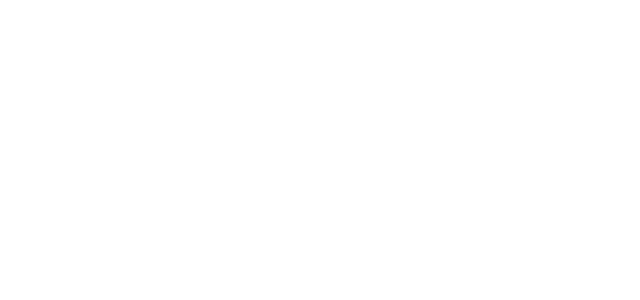
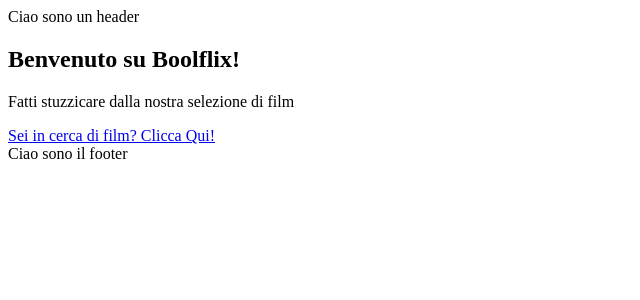
Before and after one commit to emanuelesguerzo/webapp-react, a React (Vite) app: page / in a window 1280 px wide. Before the commit this address had no page. Shown: the top 300 px of the page, without its empty margins (0-640 px from the left). Built offline with nearby package versions, Linux system fonts and the light colour scheme.

Commit message:
feat: 2nd and 3rd milestones complete

```diff
--- a/src/App.jsx
+++ b/src/App.jsx
@@ -1,6 +1,7 @@
 import { BrowserRouter, Routes, Route } from "react-router-dom"
 import AppLayout from "./layouts/AppLayout"
-
+import HomePage from "./pages/HomePage"
+import MoviesPage from "./pages/MoviesPage"
 
 function App() {
 
@@ -9,7 +10,8 @@
       <BrowserRouter>
         <Routes>
           <Route element={<AppLayout />}>
-
+            <Route path="/" element={<HomePage />} />
+            <Route path="/movies" element={<MoviesPage />} />
           </Route>
         </Routes>
       </BrowserRouter>
@@ -17,4 +19,4 @@
   )
 }
 
-export default App
+export default App;
--- a/src/pages/HomePage.jsx
+++ b/src/pages/HomePage.jsx
@@ -0,0 +1,15 @@
+import { Link } from "react-router-dom";
+
+const HomePage = () => {
+  return (
+    <>
+      <section>
+        <h1>Benvenuto su Boolflix!</h1>
+        <p>Fatti stuzzicare dalla nostra selezione di film</p>
+        <Link to="/movies">Sei in cerca di film? Clicca Qui!</Link>
+      </section>
+    </>
+  );
+}
+
+export default HomePage;
--- /dev/null
+++ b/src/pages/MoviesPage.jsx
@@ -0,0 +1,31 @@
+import axios from "axios";
+import { useEffect, useState } from "react";
+
+const MoviesPage = () => {
+
+    const [movies, setMovies] = useState([]);
+    const backendUrl = import.meta.env.VITE_BACKEND_URL;
+
+    useEffect(() => {
+        axios.get(`${backendUrl}/movies`).then((resp) => {
+            setMovies(resp.data.data)
+        })
+    }, [])
+
+
+    return (
+        <>
+            <section>
+                <h1>Serata film?</h1>
+                <p>Vedi i film che abbiamo preparato per te</p>
+            </section>
+            <section>
+                <h2>Elenco di Film</h2>
+                <ul>
+                    {movies.map((curMovie) => (<li key={curMovie.id}>{curMovie.title}</li>))}
+                </ul>
+            </section>
+        </>
+    )
+}
+export default MoviesPage;
```
Also changed, not shown: 2 other files (tests, documents, lock files or other folders).
